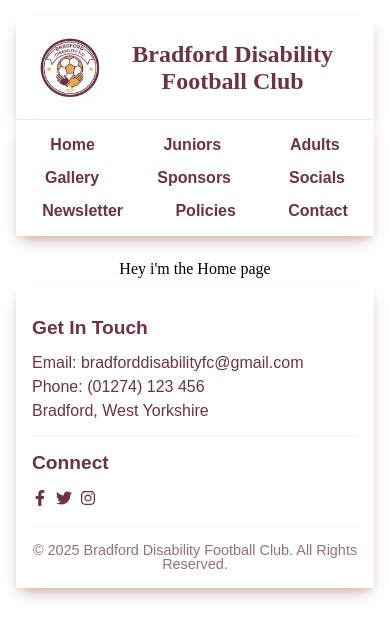
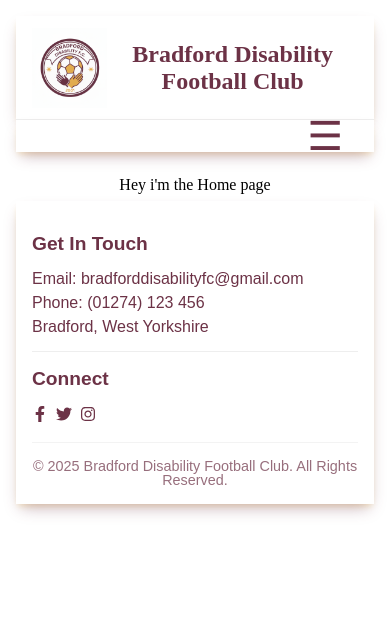
Before and after one commit to Isaac-Madden/bdfc, a React (Vite) app: page / in a window 390 px wide. Shown: the top 638 px of the page. Built offline with nearby package versions, Linux system fonts and the light colour scheme.

Commit message:
started implementing hamburger

```diff
--- a/src/App.tsx
+++ b/src/App.tsx
@@ -5,7 +5,7 @@ import './App.css';
 import Header from './Components/Header';
 import Footer from './Components/Footer';
 import Navbar from './Components/NavBar';
-import RouterConfig from './Components/RouterConfig';
+import RouterConfig from './Utils/RouterConfig';
 
 function App() {
 
--- a/src/Components/Header.tsx
+++ b/src/Components/Header.tsx
@@ -11,7 +11,6 @@ const Header: React.FC = () => {
     <div className='Header'>
       <img src={bcfcNewLogo} alt="Bradford Disability Club Badge" className="logoIcon"/>
       <h1>Bradford Disability Football Club</h1>
-
       <a
         className="HeaderDonate"
         href={donationLink}
@@ -20,7 +19,7 @@ const Header: React.FC = () => {
         >
         <img src={donateIcon} alt="Donate to Bradford Disability" className="donateIcon"/>
       </a>
-    </div>
+  </div>
   )
 }
 
--- a/src/Components/NavBar.tsx
+++ b/src/Components/NavBar.tsx
@@ -1,6 +1,6 @@
-import React from 'react';
+import React, { useState } from 'react';
 import { Link } from 'react-router-dom';
-import '../Styles/NavBar.css'
+import '../Styles/NavBar.css'; // Make sure the path is correct
 
 interface NavLink {
     name: string;
@@ -8,24 +8,39 @@ interface NavLink {
 }
 
 const navLinks: NavLink[] = [
-    { name: 'Home', url: '/' }, // incorp about section?
-    { name: 'Juniors', url: '/juniors' }, // incorp training? incorp match dates?
-    { name: 'Adults', url: '/adults' },  // incorp training? incorp match dates?
+    { name: 'Home', url: '/' },
+    { name: 'Juniors', url: '/juniors' },
+    { name: 'Adults', url: '/adults' },
     { name: 'Gallery', url: '/gallery' },
     { name: 'Sponsors', url: '/sponsors' },
-    { name: 'Socials', url: '/socials' },
     { name: 'Newsletter', url: '/newsletter' },
-    { name: 'Policies', url: '/policies' },  // incorp safefuarding?
+    { name: 'Policies', url: '/policies' },
     { name: 'Contact', url: '/contact' }
 ];
 
 const Navbar: React.FC = () => {
+    const [isOpen, setIsOpen] = useState(false);
+
+    const toggleMenu = () => {
+        setIsOpen(!isOpen);
+    };
+
+    const closeMenu = () => {
+        setIsOpen(false);
+    };
+
     return (
         <nav className="main-nav">
-            <ul className="nav-list">
+            <button className="hamburger-icon" onClick={toggleMenu} aria-expanded={isOpen} aria-label="Toggle navigation menu">
+                ☰
+            </button>
+
+            <ul className={`nav-list ${isOpen ? 'open' : ''}`}>
                 {navLinks.map((link) => (
                     <li key={link.name}>
-                        <Link to={link.url}>{link.name}</Link>
+                        <Link to={link.url} onClick={closeMenu}>
+                            {link.name}
+                        </Link>
                     </li>
                 ))}
             </ul>
--- a/src/Pages/SocialsPage.tsx
+++ /dev/null
@@ -1,6 +0,0 @@
-const SocialsPage: React.FC = () => {
-  return (
-    <p>Hey i'm the Socials page</p>
-  )
-}
-export default SocialsPage;
--- a/src/Styles/Header.css
+++ b/src/Styles/Header.css
@@ -31,15 +31,12 @@
         height: 6.5rem;
         padding: 0.5rem 1rem;
     }
-
     .Header h1 {
         font-size: 1.4rem;
     }
-
     .Header .logoIcon {
         height: 5rem;
     }
-
     .Header .donateIcon {
         height: 4rem;
     }
@@ -47,7 +44,6 @@
 
 /* --- Mobile and below view adjustments --- */
 @media (max-width: 465px) {
-
     .Header h1 {
         font-size: 1.5rem;
         padding: 1rem;
--- a/src/Styles/NavBar.css
+++ b/src/Styles/NavBar.css
@@ -4,6 +4,7 @@
     box-shadow: 0 8px 15px -5px rgba(108, 50, 70, 0.4), 0 4px 6px -2px rgba(255, 191, 0, 0.2);
     padding: 1rem 0;
     margin-bottom: 25px;
+    position: relative;
 }
 
 .nav-list {
@@ -13,7 +14,7 @@
     max-width: 1200px;
     display: flex;
     justify-content: center;
-    gap: 40px;
+    gap: 3rem;
     font-family: sans-serif;
 }
 
@@ -22,7 +23,6 @@
     color: #6C3246;
     font-size: 1.2rem;
     font-weight: 600;
-    padding: 5px 10px;
     transition: color 0.2s ease, border-bottom 0.2s ease;
     border-bottom: 3px solid transparent;
 }
@@ -34,15 +34,75 @@
     outline: none;
 }
 
-@media (max-width: 768px) {
+@media (max-width: 990px) {
     .nav-list {
-        flex-wrap: wrap;
-        justify-content: space-around;
-        gap: 15px 20px;
-        padding: 0 10px;
+        display: grid;
+        grid-template-columns: repeat(4, 1fr);
+        gap: 15px 10px;
+        padding: 0 15px;
     }
 
     .nav-list a {
-        font-size: 1rem;
+        display: block;
+        width: 100%;
+        height: 100%;
+        padding: 10px 5px;
+        box-sizing: border-box;
+        font-size: 1.1rem;
+    }
+
+}
+
+@media (max-width: 770px) {
+    .hamburger-icon {
+        display: block;
+        background: none;
+        border: none;
+        color: #6C3246;
+        font-size: 2.5rem;
+        cursor: pointer;
+        padding: 0 1rem;
+        z-index: 1000;
+        position: absolute;
+        right: 15px;
+        top: 50%;
+        transform: translateY(-50%);
+    }
+
+    .nav-list {
+        display: none;
+        flex-direction: column;
+        position: absolute;
+        top: 100%;
+        left: 0;
+        width: 100%;
+        background-color: #6C3246;
+        box-shadow: 0 10px 20px rgba(0, 0, 0, 0.2);
+        grid-template-columns: none;
+        gap: 0;
+        padding: 0;
+    }
+
+    .nav-list.open {
+        display: flex;
+    }
+
+    .nav-list li {
+        width: 100%;
+        text-align: left;
+        border-bottom: 1px solid rgba(255, 255, 255, 0.1);
+    }
+
+    .nav-list a {
+        display: block;
+        padding: 1rem;
+        color: white;
+        border-bottom: none;
     }
 }
+
+@media (min-width: 771px) {
+    .hamburger-icon {
+        display: none;
+    }
+}
--- a/src/Utils/RouteDefinitions.tsx
+++ b/src/Utils/RouteDefinitions.tsx
@@ -5,7 +5,6 @@ import AdultsPage from '../Pages/AdultsPage'
 import JuniorsPage from '../Pages/JuniorsPage'
 import GalleryPage from '../Pages/GalleryPage';
 import SponsorsPage from '../Pages/SponsorsPage';
-import SocialsPage from '../Pages/SocialsPage';
 import ContactPage from '../Pages/ContactPage';
 import NewsletterPage from '../Pages/NewsletterPage';
 import PoliciesPage from '../Pages/PoliciesPage';
@@ -21,7 +20,6 @@ export const AppRoutes: AppRoute[] = [
     { path: '/juniors', element: <JuniorsPage /> },
     { path: '/gallery', element: <GalleryPage /> },
     { path: '/sponsors', element: <SponsorsPage /> },
-    { path: '/socials', element: <SocialsPage /> },
     { path: '/contact', element: <ContactPage /> },
     { path: '/newsletter', element: <NewsletterPage /> },
     { path: '/policies', element: <PoliciesPage /> },
```
Also changed, not shown: src/Utils/RouterConfig.tsx (renamed from src/Components/RouterConfig.tsx).
